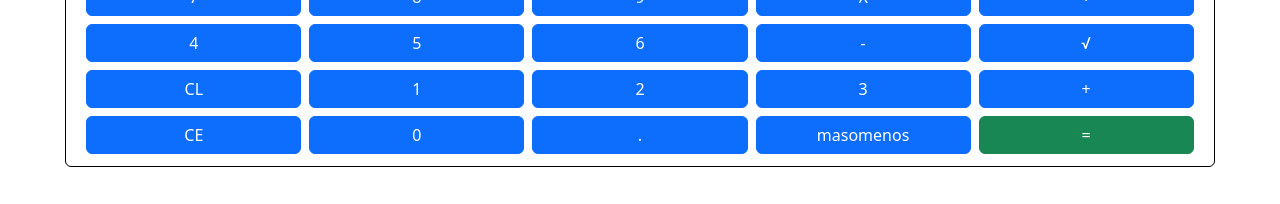
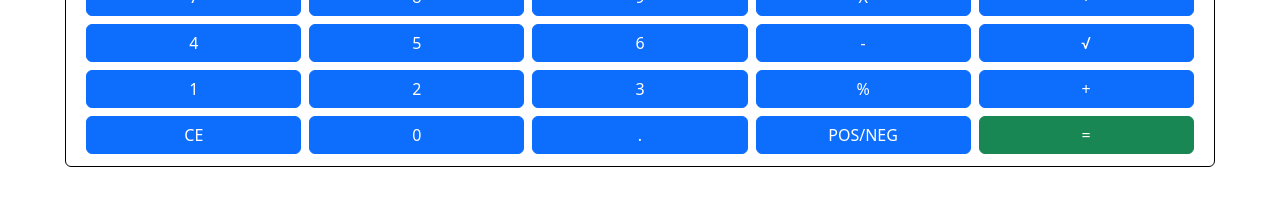
Before and after one commit to Valentin332/calculadora-simple, a React (Vite) app: page / in a window 1280 px wide. Shown: the part 135-339 px from the top of the page. Built offline with nearby package versions, Linux system fonts and the light colour scheme.

Commit message:
Fifth Commit. Funcionalidad planeada completa. Needs styling

```diff
--- a/src/App.jsx
+++ b/src/App.jsx
@@ -5,13 +5,15 @@ import Boton from "./components/Boton"
 export default function App(){
 const [num1, setOp1] = React.useState("");;
 const [operador, setOperador] = React.useState("");
+const [memoria, setMemo] = React.useState("");
 const valoresBotones = [
 "MC","MRC","M-","M+",
 "7","8","9","X","÷",
 "4","5","6","-","√",
-"CL","1","2","3","+",
-"CE","0",".","masomenos","="
+"1","2","3","%","+",
+"CE","0",".","POS/NEG","="
 ];
+console.log(memoria)
 
 const calcBotones = valoresBotones.map((valor,index) => <Boton
 key={index}
@@ -19,10 +21,16 @@ handleOperador= {handleOperador}
 handleAgregar= {handleAgregar}
 handleIgual = {handleIgual}
 handleOpSecundario = {modificar}
+handleClear = {clear}
+handleMemoAdd = {agregarMemo}
+handleMemoRest = {restarMemo}
+handleMemoCall = {llamarMemoria}
+handleMemoClear = {limpiarMemoria}
 valor={valor}
 />);
 
 //Calculator functionalities
+
 function handleAgregar(event){
    const pantalla = document.querySelector(".calculadora--pantalla");
    const valor = event.target.textContent;
@@ -31,7 +39,7 @@ if(valor.match(/[0-9]/)){
 } else if(valor == "." && /\./.test(pantalla.textContent) === false && pantalla.textContent !== ""){
    pantalla.textContent = pantalla.textContent + ".";
 } else return
-   }
+}
 
 function modificar(event){
  const pantalla = document.querySelector(".calculadora--pantalla");
@@ -47,7 +55,7 @@ function modificar(event){
       } else return
       }
 
- if(valor === "masomenos"){
+ if(valor === "POS/NEG"){
    if(num1 === ""){
       //Caso uno
       console.log("funcion asignada correctamente)")
@@ -89,10 +97,13 @@ function  calcular(primerNum, segundoNum, operador){
    case "÷":
    calculado = primerNum / segundoNum;
       break;
+   case "%":
+   calculado = (primerNum * segundoNum) / 100;
+      break;
    default:console.log("weird shit happn")
    }
    return calculado;
-   }
+}
 
 function handleOperador(event){
 const valorOperador = event.target.textContent;
@@ -113,10 +124,11 @@ if(num1 === ""){
 } else return
 
 }
+
 function handleIgual(){
    const pantalla = document.querySelector(".calculadora--pantalla");
    const numeroPrevio = document.querySelector(".calculadora--pantalla--antes")
-if(num1 != "" && operador != ""){
+if(num1 !== "" && operador != ""){
    const num2 = Number(pantalla.textContent.split(" ")[1]);
    pantalla.textContent = calcular(num1, num2, operador);
    setOp1("");
@@ -124,6 +136,49 @@ if(num1 != "" && operador != ""){
    numeroPrevio.textContent = ""
 } else return
 }
+
+function clear(){
+const pantalla = document.querySelector(".calculadora--pantalla");
+const numeroPrevio = document.querySelector(".calculadora--pantalla--antes");
+setOp1("");
+setOperador("");
+pantalla.textContent = "";
+numeroPrevio.textContent = "";
+}
+
+//FUNCIONES DE MEMORIA
+
+function agregarMemo(){
+ const pantalla = document.querySelector(".calculadora--pantalla");
+ if(memoria == ""){
+ if(num1 == ""){ setMemo(Number(pantalla.textContent)) }
+ else if(pantalla.textContent !== operador + " " && operador !== "%"){
+ setMemo(Number(pantalla.textContent.split(" ")[1]))
+ } else return;
+} else {
+  if(num1 == ""){setMemo(oldMemo => oldMemo + Number(pantalla.textContent))}
+  else if(pantalla.textContent !== operador + " " && operador !== "%"){
+   setMemo( oldMemo => oldMemo + Number(pantalla.textContent.split(" ")[1]) )
+  } else return;
+}};
+
+function restarMemo(){
+   const pantalla = document.querySelector(".calculadora--pantalla");
+   if(memoria !== ""){
+     if(num1 == ""){ setMemo( oldMemo => oldMemo - Number(pantalla.textContent) ) }
+     else if(pantalla.textContent !== operador + " " && operador !== "%"){
+      setMemo( oldMemo => oldMemo - Number(pantalla.textContent.split(" ")[1]) )
+     }
+   } else return
+};
+
+function llamarMemoria(){
+   const pantalla = document.querySelector(".calculadora--pantalla");
+   clear();
+   pantalla.textContent = memoria;
+};
+
+function limpiarMemoria(){ setMemo("") };
 
 
 return(
--- a/src/components/Boton.jsx
+++ b/src/components/Boton.jsx
@@ -1,13 +1,18 @@
 import React from "react"
 
 export default function Boton(props){
-    const operadoresRegExp = /^(\+|-|X|÷)/;
+    const operadoresRegExp = /^(\+|-|X|÷|%)/;
  let handleClick
 
  if(operadoresRegExp.test(props.valor)){ handleClick = props.handleOperador }
  else if(props.valor == "="){ handleClick = props.handleIgual }
  else if(props.valor == "√"){ handleClick = props.handleOpSecundario}
- else if (props.valor === "masomenos"){handleClick = props.handleOpSecundario}
+ else if (props.valor == "POS/NEG"){handleClick = props.handleOpSecundario}
+ else if (props.valor == "CE"){handleClick = props.handleClear}
+ else if(props.valor == "M+"){handleClick = props.handleMemoAdd}
+ else if(props.valor == "M-"){handleClick = props.handleMemoRest}
+ else if(props.valor == "MC"){handleClick = props.handleMemoClear}
+ else if(props.valor == "MRC"){handleClick = props.handleMemoCall}
  else { handleClick = props.handleAgregar };
 
     return(
--- a/src/main.jsx
+++ b/src/main.jsx
@@ -5,8 +5,3 @@ import App from "./App"
 const container = document.getElementById("root");
 const root = createRoot(container);
 root.render(<App />)
-
-const test= "- -23";
-const numeroCambiado = test.split(" ")[1].replace("-","");
-const newTest = test.split(" ").splice(1,1,numeroCambiado).join(" ");
-console.log(newTest)
```
Also changed, not shown: Guide.txt.
